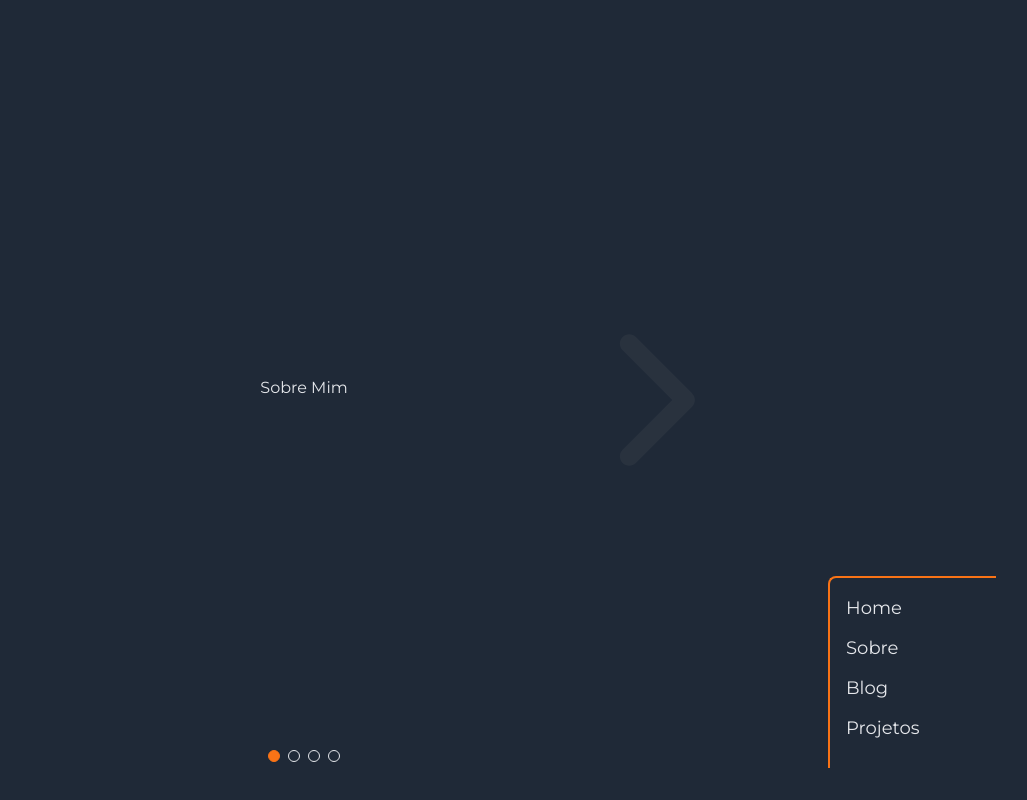
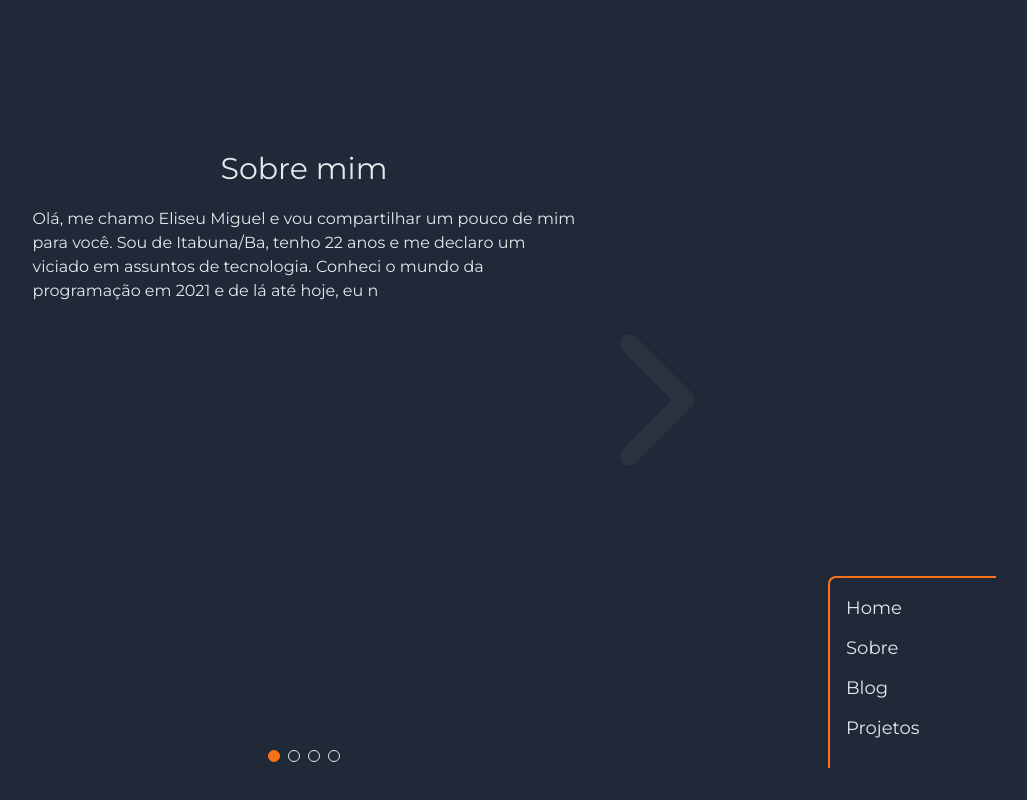
Before and after one commit to miguel-ome/my-page, a Next.js app: page /about in a window 1280 px wide. Shown: the whole page, without its empty margins (252-1279 px from the left). Built offline with nearby package versions, Linux system fonts and the light colour scheme.

Commit message:
Add content to about and hability page

```diff
--- a/package.json
+++ b/package.json
@@ -13,7 +13,8 @@
     "react": "^18",
     "react-dom": "^18",
     "react-icons": "^5.3.0",
-    "react-swipeable": "^7.0.1"
+    "react-swipeable": "^7.0.1",
+    "react-typed": "^2.0.12"
   },
   "devDependencies": {
     "@types/node": "^20",
--- a/src/app/(portifolio)/about/(sections)/aboutToMe.tsx
+++ b/src/app/(portifolio)/about/(sections)/aboutToMe.tsx
@@ -1,9 +1,20 @@
-import { TypingText } from '@/components/typingText/typingText';
+import { TypingEffect } from '@/components/typingText/typingText';
 
 export function AboutToMe() {
   return (
-    <h1>
-      <TypingText text="Sobre Mim" speed={50} />
-    </h1>
+    <>
+      <h1 className="text-3xl">Sobre mim</h1>
+      <p className="text-start my-5 whitespace-pre-line">
+        <TypingEffect
+          paragraphs={[
+            'Olá, me chamo Eliseu Miguel e vou compartilhar um pouco de mim para você. Sou de Itabuna/Ba, tenho 22 anos e me declaro um viciado em assuntos de tecnologia. Conheci o mundo da programação em 2021 e de lá até hoje, eu não parei de pensar nela. Sempre lendo, estudando, tentanto criar alguma coisa, praticando, acabou se tornando meu hobby preferido. Entretanto decidi fazer do meu hobby algo mais profissional.',
+            'Comecei a projetar objetivos mais profissinais no final de 2022, foi quando comecei a tentar alguns projetos Freelancer em algumas plataformas conhecidas como Workana, 99 Freelas, etc. Atualmente eu trabalho usando o ambiente NodeJS, mas estou me aprimorando em algumas outras linguagens (no momento C# e o ambiente .NET) e áreas (no momento DevOps: CI/DI, Docker).',
+          ]}
+          speed={25}
+        />
+      </p>
+    </>
   );
 }
+
+//'Comecei a projetar objetivos mais profissinais no final de 2022, foi quando comecei a tentar alguns projetos Freelancer em algumas plataformas conhecidas como Workana, 99 Freelas, etc. Atualmente eu trabalho usando o ambiente NodeJS, mas estou me aprimorando em algumas outras linguagens e áreas, parte disso para me aprimorar profissionalmente, mas a outra parte é de '
--- a/src/app/(portifolio)/about/(sections)/contact.tsx
+++ b/src/app/(portifolio)/about/(sections)/contact.tsx
@@ -1,9 +1,9 @@
-import { TypingText } from '@/components/typingText/typingText';
+import { TypingEffect } from '@/components/typingText/typingText';
 
 export function Contact() {
   return (
     <h1>
-      <TypingText text="Contato" speed={50} />
+      <TypingEffect paragraphs={['Contato']} speed={50} />
     </h1>
   );
 }
--- a/src/app/(portifolio)/about/(sections)/hability.tsx
+++ b/src/app/(portifolio)/about/(sections)/hability.tsx
@@ -1,9 +1,21 @@
-import { TypingText } from '@/components/typingText/typingText';
+import { TypingEffect } from '@/components/typingText/typingText';
+import { FaReact } from 'react-icons/fa';
 
 export function Hability() {
   return (
-    <h1>
-      <TypingText text="Habilidade" speed={50} />
-    </h1>
+    <>
+      <h1 className="text-3xl mb-3">Habilidades</h1>
+      <p className="text-start my-5 whitespace-pre-line" id="summary">
+        <TypingEffect
+          paragraphs={[
+            `Frontend: utilizo o React como tecnologia de front, e um dos motivos foi sua versatilidade para com o mobile (React-Native). Então, trabalho com Nextjs para criação de SPA's e SSR's: - React \n - NextJs \n - Styled Components \n - TailwindCSS \n - React-Native (em andamento ✍)\n`,
+            `Backend: como disse anteriormente, eu trabalho utilizando o ambiente NodeJs. Então, alguns frameworks como Express, NestJs, para gerenciamento das requisições. Prisma, Mongoose como ORM (TypeORM em estudo). Jest como ferramenta de testes e sempre respeitando os padrões do SOLID, usando também alguns Designe Patterns: \n - Express.JS \n - NestJS \n - Prisma \n - Mongoose \n - TypeORM (em andamento ✍) \n - Jest\n`,
+            'Banco de Dados: tenho conhecimento da linguagem SQL (DML, DDL, etc), e uso PostgresSQL, MySQL e MongoDB como Bancos Relacionais e Não Relacionais. Dentre os três, tenho mais experiência e uso com PostgreSQL: \n - PostgreSQL \n - MySQL \n - MondoDB \n - SQL\n',
+            'Outros: deixei esse paragrafp disponível para trazer os conhecimentos complementares, mas sem especificar uma área específica, mas que uso constantemente no meu desenvolvimento de códigos:\n - Javascript e Typescript \n - C# (em andamento ✍) \n - Versionamento de Git (Git) \n - Github \n - Docker (em andamento ✍) \n - API Rest \n - JWT | OAuth | Passport \n - CI/CD (em andamento ✍) \n - TDD (em andamento)',
+          ]}
+          speed={25}
+        />
+      </p>
+    </>
   );
 }
--- a/src/app/(portifolio)/about/(sections)/projects.tsx
+++ b/src/app/(portifolio)/about/(sections)/projects.tsx
@@ -1,9 +1,9 @@
-import { TypingText } from '@/components/typingText/typingText';
+import { TypingEffect } from '@/components/typingText/typingText';
 
 export function Projects() {
   return (
     <h1>
-      <TypingText text="Projetos" speed={50} />
+      <TypingEffect paragraphs={['Projetos']} speed={25} />
     </h1>
   );
 }
--- a/src/app/(portifolio)/about/page.tsx
+++ b/src/app/(portifolio)/about/page.tsx
@@ -37,9 +37,9 @@ export default function About() {
   };
 
   return (
-    <div className="w-full h-full flex flex-col justify-center items-center text-white md:w-4/5 relative">
+    <div className="w-full h-full flex flex-col justify-center items-center text-white lg:w-4/5 relative">
       <button
-        className="absolute opacity-10 hover:opacity-50 transition left-0 hidden md:block"
+        className="absolute opacity-10 hover:opacity-50 transition left-0 hidden lg:block"
         onClick={() => toggleIndexCarrousel({ index: -1 })}
       >
         <FaChevronLeft size="150" color="gray" />
@@ -48,12 +48,13 @@ export default function About() {
         className="w-full h-full flex flex-col justify-center items-center transition"
         {...handlePropsSwipeable}
       >
-        <div>
-          <div className="w-80 text-center">{sections[indexCarrousel]}</div>
+        {/* Presentation of the text */}
+        <div className="w-full lg:w-2/3 h-2/3 overflow-y-scroll scrollbar text-center px-2">
+          <div>{sections[indexCarrousel]}</div>
         </div>
       </div>
       <button
-        className="absolute opacity-10 hover:opacity-50 transition right-0 hidden md:block"
+        className="absolute opacity-10 hover:opacity-50 transition right-0 hidden lg:block"
         onClick={() => toggleIndexCarrousel({ index: 1 })}
       >
         <FaChevronRight size="150" color="gray" />
--- a/src/app/(portifolio)/home/page.tsx
+++ b/src/app/(portifolio)/home/page.tsx
@@ -1,4 +1,4 @@
-import { TypingText } from '@/components/typingText/typingText';
+import { TypingEffect } from '@/components/typingText/typingText';
 
 export default function Home() {
   return (
@@ -11,8 +11,10 @@ export default function Home() {
         Bem-vindo ao meu espaço digital!
       </p>
       <p className="text-white text-lg font-medium">
-        <TypingText
-          text="Fico feliz em te ver por aqui. Este é o lugar onde compartilho minha jornada como desenvolvedor fullstack, meus projetos, e um pouco sobre minhas paixões. Navegue à vontade, explore meus trabalhos, e não hesite em entrar em contato. Vamos construir algo incrível juntos!"
+        <TypingEffect
+          paragraphs={[
+            'Fico feliz em te ver por aqui. Este é o lugar onde compartilho minha jornada como desenvolvedor fullstack, meus projetos, e um pouco sobre minhas paixões. Navegue à vontade, explore meus trabalhos, e não hesite em entrar em contato. Vamos construir algo incrível juntos!',
+          ]}
           speed={50}
         />
       </p>
--- a/src/app/globals.css
+++ b/src/app/globals.css
@@ -15,3 +15,24 @@ body {
   justify-content: center;
   align-items: center;
 }
+
+@layer utilities {
+  /* Estilo do scrollbar */
+  .scrollbar::-webkit-scrollbar {
+    width: 8px;
+    height: 8px;
+  }
+
+  /* Fundo do track */
+  .scrollbar::-webkit-scrollbar-track {
+    background: #4b5563;
+    border-radius: 8px;
+  }
+
+  /* Thumb do scrollbar */
+  .scrollbar::-webkit-scrollbar-thumb {
+    background-color: #334155; /* Cor do thumb */
+    border-radius: 8px;
+    border: 2px solid transparent; /* Espaçamento ao redor */
+  }
+}
--- a/src/components/typingText/typingText.tsx
+++ b/src/components/typingText/typingText.tsx
@@ -2,25 +2,37 @@
 
 import { useState, useEffect } from 'react';
 
-interface TypingTextProps {
-  text: string;
+interface TypingEffectProps {
   speed?: number;
+  paragraphs: string[];
 }
 
-export function TypingText({ text, speed = 10 }: TypingTextProps) {
+export const TypingEffect = ({ paragraphs, speed = 50 }: TypingEffectProps) => {
   const [displayedText, setDisplayedText] = useState('');
-  const [index, setIndex] = useState(0);
+  const [currentParagraph, setCurrentParagraph] = useState(0);
+  const [charIndex, setCharIndex] = useState(0);
 
   useEffect(() => {
-    if (index < text.length) {
-      const timeoutId = setTimeout(() => {
-        setDisplayedText((prev) => prev + text[index]);
-        setIndex(index + 1);
-      }, speed);
-
-      return () => clearTimeout(timeoutId);
+    if (currentParagraph < paragraphs.length) {
+      if (charIndex < paragraphs[currentParagraph].length) {
+        const timeout = setTimeout(() => {
+          setDisplayedText(
+            (prev) => prev + paragraphs[currentParagraph].charAt(charIndex),
+          );
+          setCharIndex(charIndex + 1);
+        }, speed); // Velocidade da digitação
+        return () => clearTimeout(timeout);
+      } else {
+        // Pausa entre parágrafos
+        const timeout = setTimeout(() => {
+          setCurrentParagraph(currentParagraph + 1);
+          setDisplayedText((prev) => prev + '\n\n'); // Adiciona uma quebra de linha
+          setCharIndex(0);
+        }, 1000); // Tempo entre um parágrafo e outro
+        return () => clearTimeout(timeout);
+      }
     }
-  }, [index, text, speed]);
+  }, [charIndex, currentParagraph, paragraphs, speed]);
 
   return <>{displayedText}</>;
-}
+};
```
Also changed, not shown: 1 other file (tests, documents, lock files or other folders).
